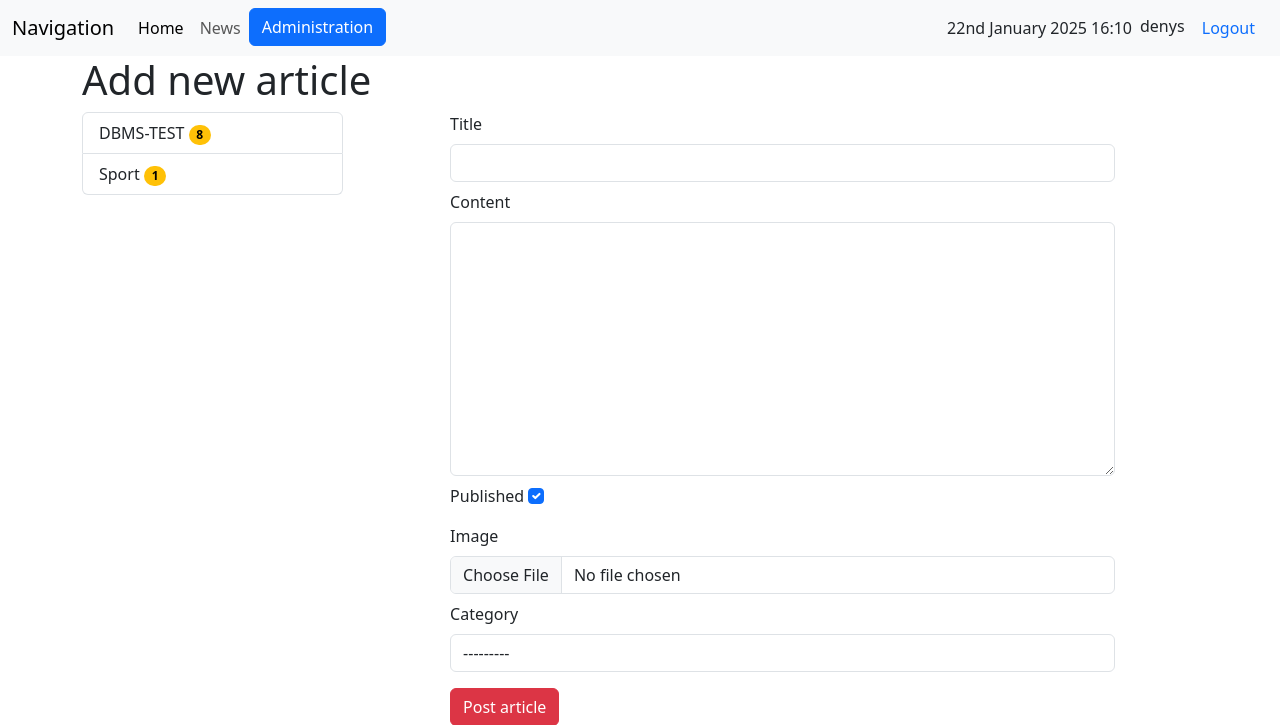
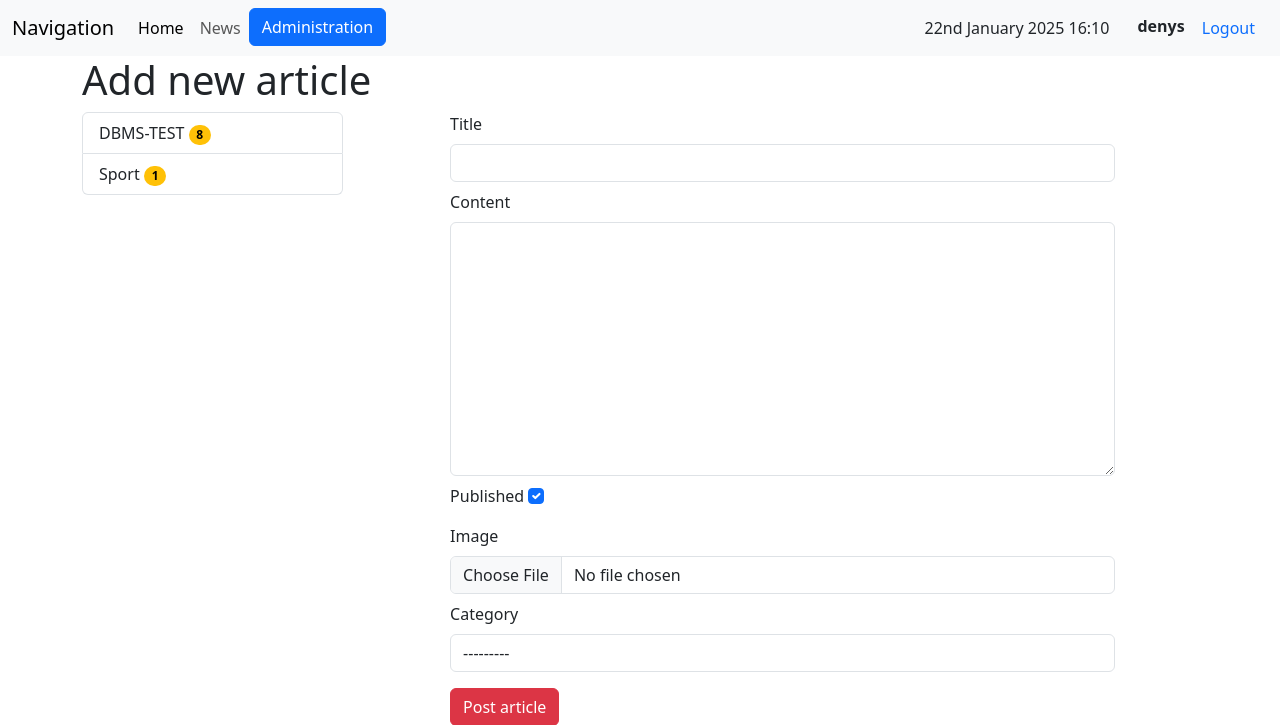
Before and after one commit to partnersinbahamas/django-education, a Django app: page /news/news/add-article in a window 1280 px wide. Shown: the top 725 px of the page. Run offline with Django 5.2, Linux system fonts and the light colour scheme; a user stored in the database is signed in; data comes from the database, SQL or seed files in the repository; some libraries are stand-ins or nearby versions.

Commit message:
style: collectstatic

```diff
--- a/main/static/css/index.css
+++ b/main/static/css/index.css
@@ -1,3 +1,3 @@
 .no-border-radius {
-    border: 0;
+    border-radius: 0;
 }
--- a/main/static/users/css/users.css
+++ b/main/static/users/css/users.css
@@ -11,3 +11,8 @@
 .log-button:hover {
     border-bottom: 1px solid #0d6efd;
 }
+
+.user {
+    font-weight: bold;
+    margin-left: 20px;
+}
--- a/main/users/static/users/css/users.css
+++ b/main/users/static/users/css/users.css
@@ -11,3 +11,8 @@
 .log-button:hover {
     border-bottom: 1px solid #0d6efd;
 }
+
+.user {
+    font-weight: bold;
+    margin-left: 20px;
+}
```
